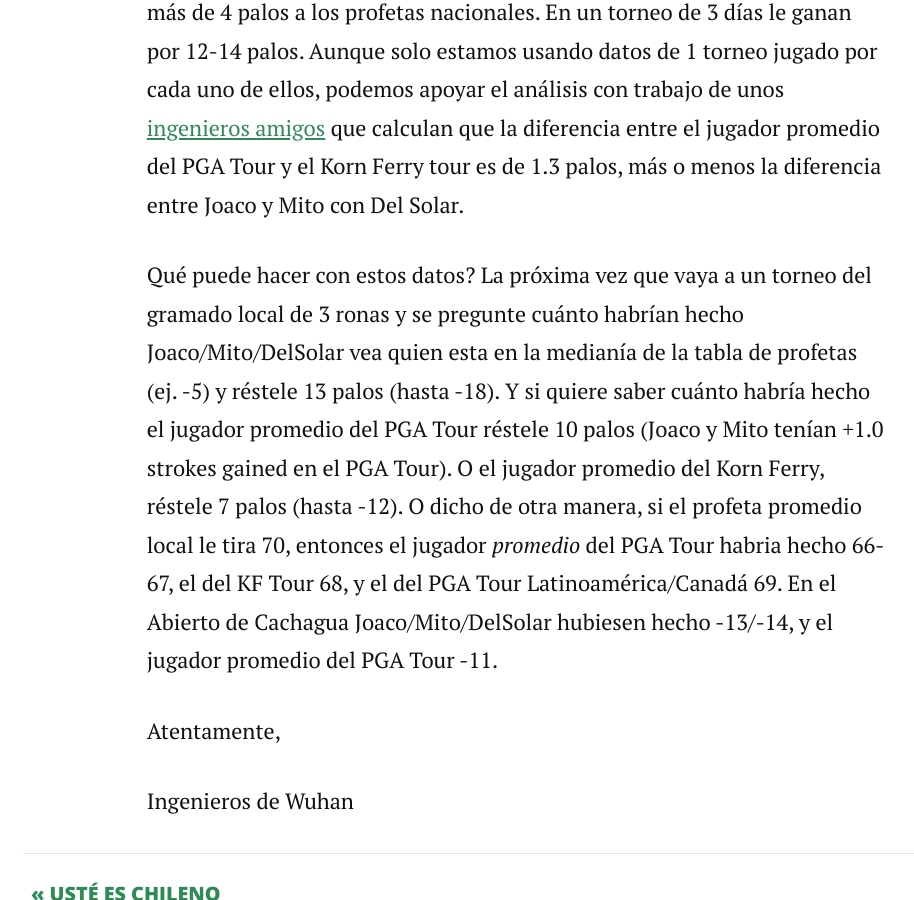
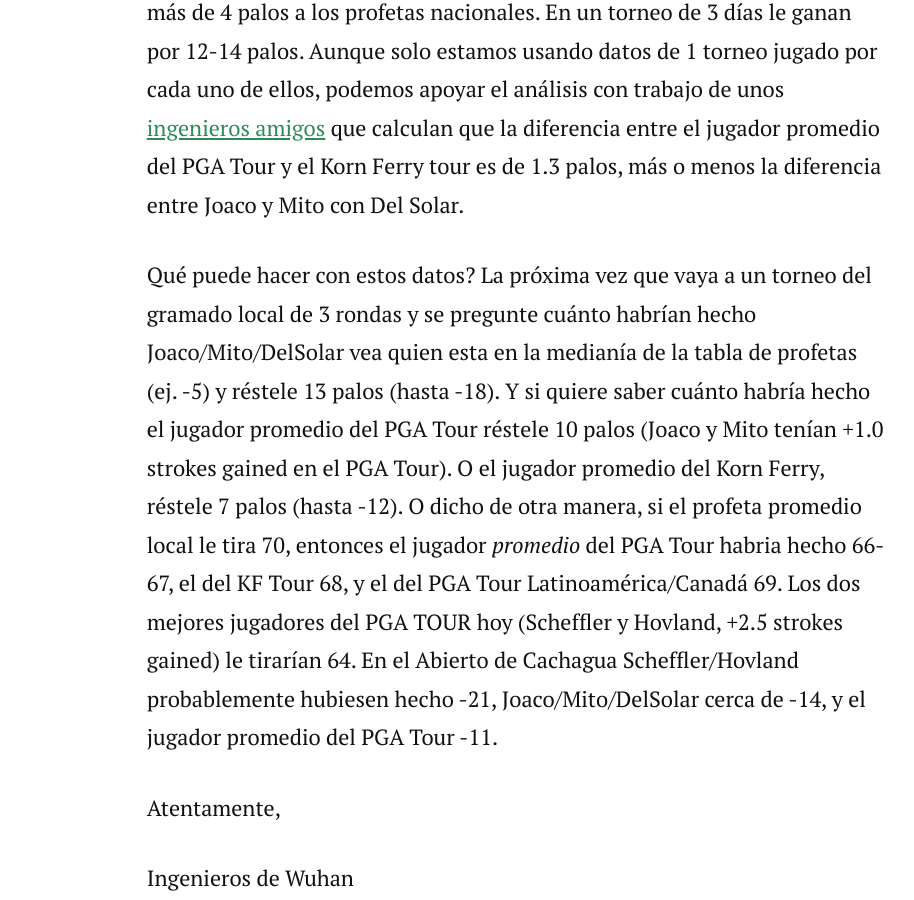
Before and after one commit to fdcgolf/fdcgolf.github.io, a Jekyll site: the page built from _posts/2024-01-07-que-tan-lejos.markdown, in a window 1280 px wide and 900 px high, scrolled down 2743 px. Shown: the whole window, without its empty margins (122-1036 px from the left). Built offline with Jekyll 4.4.1, drawn with Linux system fonts in a browser that asks for light colours; nearby versions of some CDN libraries; comment, search, counter and statistics services are not loaded.

Commit message:
Update 2024-01-07-que-tan-lejos.markdown

```diff
--- a/_posts/2024-01-07-que-tan-lejos.markdown
+++ b/_posts/2024-01-07-que-tan-lejos.markdown
@@ -15,7 +15,7 @@ Con estos datos podemos comparar las weltas entre torneos y evaluar mejor qué s
 
 En simple, el strokes gained es por cuántos palos le ganan al jugador promedio del tour chileno. En cada vuelta Joaco Mito y Del Solar le sacan más de 4 palos a los profetas nacionales. En un torneo de 3 días le ganan por 12-14 palos. Aunque solo estamos usando datos de 1 torneo jugado por cada uno de ellos, podemos apoyar el análisis con trabajo de unos <a href="https://datagolf.com/comparing-pro-tours/">ingenieros amigos</a> que calculan que la diferencia entre el jugador promedio del PGA Tour y el Korn Ferry tour es de 1.3 palos, más o menos la diferencia entre Joaco y Mito con Del Solar.
 
-Qué puede hacer con estos datos? La próxima vez que vaya a un torneo del gramado local de 3 ronas y se pregunte cuánto habrían hecho Joaco/Mito/DelSolar vea quien esta en la medianía de la tabla de profetas (ej. -5) y réstele 13 palos (hasta -18). Y si quiere saber cuánto habría hecho el jugador promedio del PGA Tour réstele 10 palos (Joaco y Mito tenían +1.0 strokes gained en el PGA Tour). O el jugador promedio del Korn Ferry, réstele 7 palos (hasta -12). O dicho de otra manera, si el profeta promedio local le tira 70, entonces el jugador <em>promedio</em> del PGA Tour habria hecho 66-67, el del KF Tour 68, y el del PGA Tour Latinoamérica/Canadá 69. En el Abierto de Cachagua Joaco/Mito/DelSolar hubiesen hecho -13/-14, y el jugador promedio del PGA Tour -11.
+Qué puede hacer con estos datos? La próxima vez que vaya a un torneo del gramado local de 3 rondas y se pregunte cuánto habrían hecho Joaco/Mito/DelSolar vea quien esta en la medianía de la tabla de profetas (ej. -5) y réstele 13 palos (hasta -18). Y si quiere saber cuánto habría hecho el jugador promedio del PGA Tour réstele 10 palos (Joaco y Mito tenían +1.0 strokes gained en el PGA Tour). O el jugador promedio del Korn Ferry, réstele 7 palos (hasta -12). O dicho de otra manera, si el profeta promedio local le tira 70, entonces el jugador <em>promedio</em> del PGA Tour habria hecho 66-67, el del KF Tour 68, y el del PGA Tour Latinoamérica/Canadá 69. Los dos mejores jugadores del PGA TOUR hoy (Scheffler y Hovland, +2.5 strokes gained) le tirarían 64. En el Abierto de Cachagua Scheffler/Hovland probablemente hubiesen hecho -21, Joaco/Mito/DelSolar cerca de -14, y el jugador promedio del PGA Tour -11.
 
 Atentamente,
 
```
